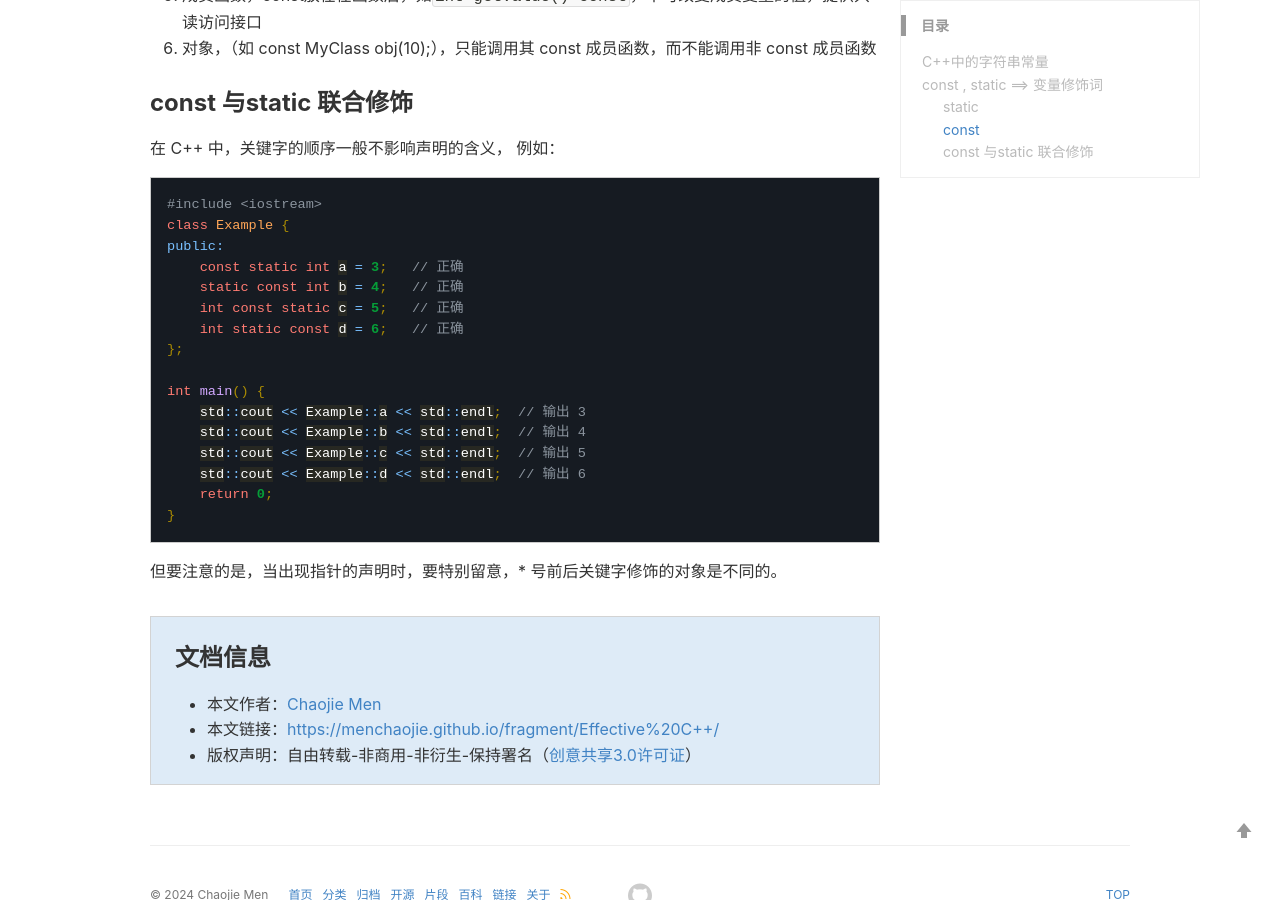
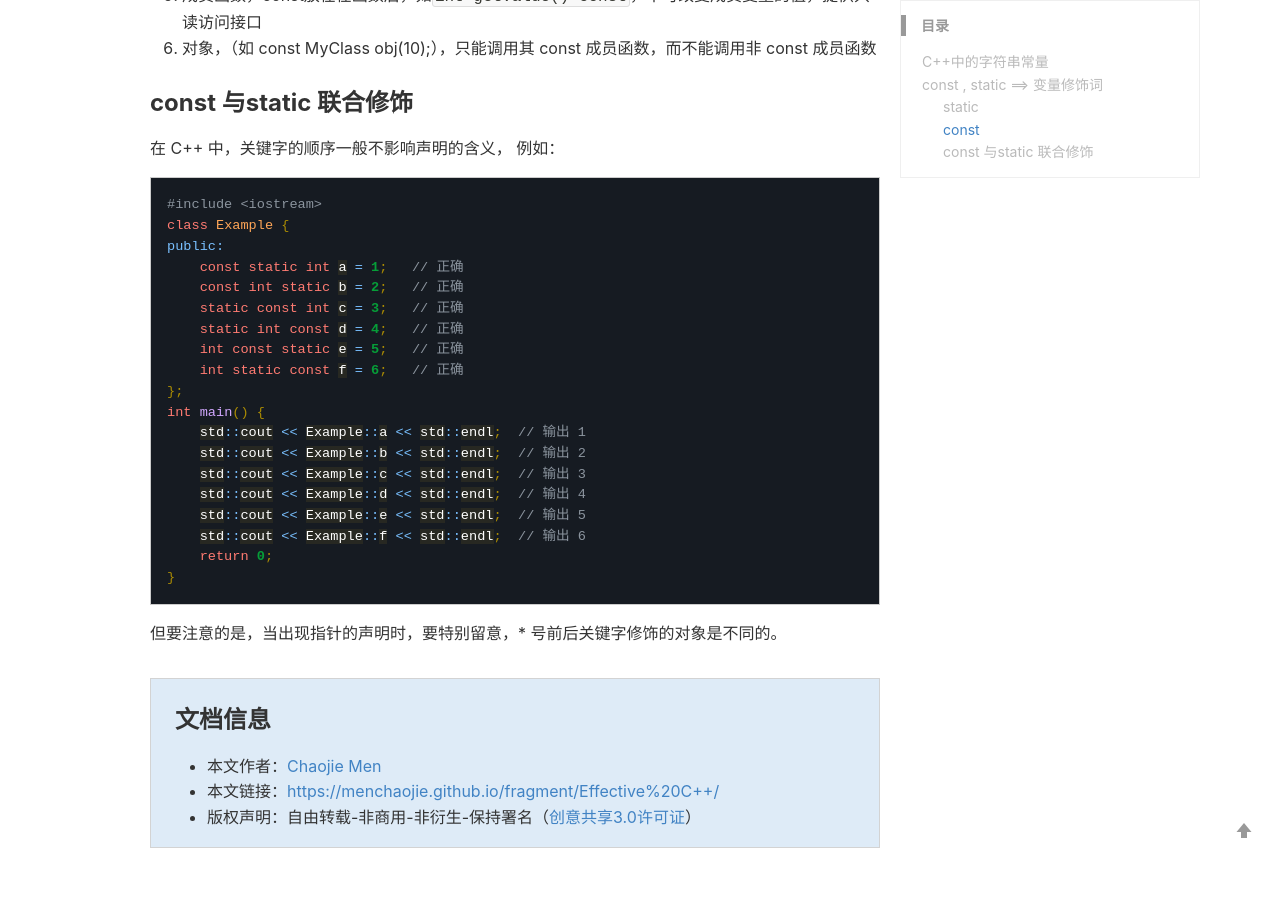
Before and after one commit to menchaojie/menchaojie.github.io, a Jekyll site: the page built from _fragments/Effective C++.md, in a window 1280 px wide and 900 px high, scrolled down 1834 px. Built offline with Jekyll 4.4.1, drawn with Linux system fonts in a browser that asks for light colours; comment, search, counter and statistics services are not loaded.

Commit message:
2024-07-07(Sunday)09:34

````diff
--- a/_fragments/Effective C++.md
+++ b/_fragments/Effective C++.md
@@ -79,17 +79,20 @@ const关键字修饰常量，指明不可修改的意思，常用于修饰以下
 #include <iostream>
 class Example {
 public:
-    const static int a = 3;   // 正确
-    static const int b = 4;   // 正确
-    int const static c = 5;   // 正确
-    int static const d = 6;   // 正确
+    const static int a = 1;   // 正确
+    const int static b = 2;   // 正确
+    static const int c = 3;   // 正确
+    static int const d = 4;   // 正确
+    int const static e = 5;   // 正确
+    int static const f = 6;   // 正确
 };
-
 int main() {
-    std::cout << Example::a << std::endl;  // 输出 3
-    std::cout << Example::b << std::endl;  // 输出 4
-    std::cout << Example::c << std::endl;  // 输出 5
-    std::cout << Example::d << std::endl;  // 输出 6
+    std::cout << Example::a << std::endl;  // 输出 1
+    std::cout << Example::b << std::endl;  // 输出 2
+    std::cout << Example::c << std::endl;  // 输出 3
+    std::cout << Example::d << std::endl;  // 输出 4
+    std::cout << Example::e << std::endl;  // 输出 5
+    std::cout << Example::f << std::endl;  // 输出 6
     return 0;
 }
 ```
````
